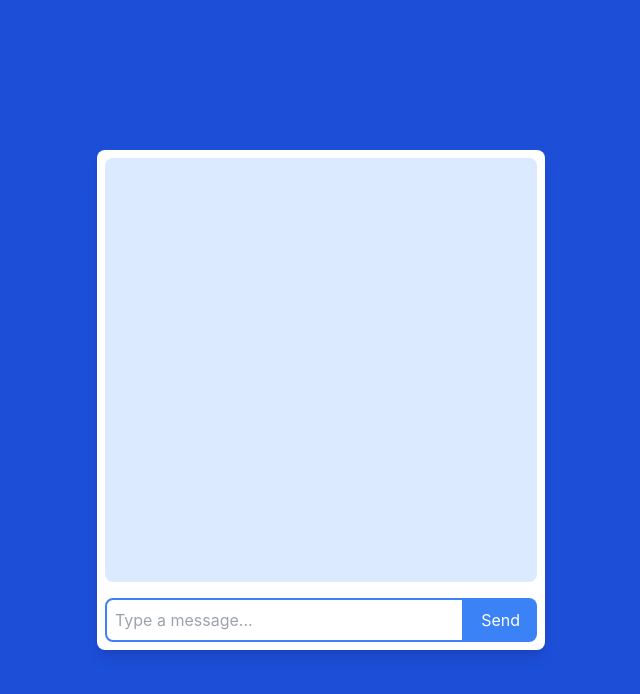
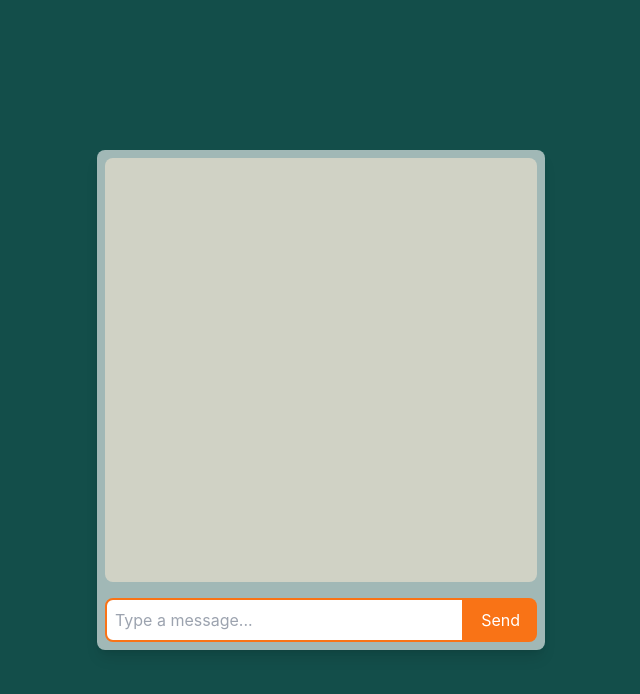
Before and after one commit to ilyafefelov/my-chatbot-app, a Vue app: page / in a window 1280 px wide. Shown: the top 694 px of the page, without its empty margins (319-959 px from the left). Built offline with nearby package versions, Linux system fonts and the light colour scheme.

Commit message:
wit.ai set-up

```diff
--- a/package.json
+++ b/package.json
@@ -9,6 +9,8 @@
     "preview": "vite preview"
   },
   "dependencies": {
+    "axios": "^1.6.7",
+    "node-wit": "^6.6.0",
     "quasar": "^2.14.3",
     "vue": "^3.3.11"
   },
--- a/src/App.vue
+++ b/src/App.vue
@@ -1,16 +1,42 @@
+
+
+<script setup>
+import { ref } from 'vue';
+import './index.css'; // Import Tailwind CSS
+import { sendMessageToWit } from './services/chatServices.js';
+
+const userInput = ref('');
+const messages = ref([]);
+
+const handleSendMessage = async () => {
+  if (userInput.value.trim()) {
+    try {
+      const response = await sendMessageToWit(userInput.value);
+      const botResponse = response?.response?.text;
+      console.log('botResponse:', botResponse);
+      messages.value.push({ text: userInput.value, sender: 'user' });
+      messages.value.push({ text: botResponse, sender: 'bot' });
+      userInput.value = ''; // Clear input after sending
+    } catch (error) {
+      console.error('Sending message failed:', error);
+    }
+  }
+};
+</script>
+
 <template>
-  <div class="w-full h-screen max-h-screen bg-blue-700 flex items-center justify-center p-4">
-    <div class="p-2 w-full max-w-md flex flex-col h-400px md:h-full md:min-h-[500px] ma bg-white shadow-lg rounded-lg">
-      <div class="flex-grow overflow-y-auto mb-4 p-2 bg-blue-100 rounded-lg max-h-screen" style="max-height: calc(100vh - 4rem);">
+  <div class="w-full h-screen max-h-screen bg-teal-900 flex items-center justify-center p-4">
+    <div class="p-2 w-full max-w-md flex flex-col h-400px md:h-full md:min-h-[500px] ma bg-white/60 shadow-lg rounded-lg">
+      <div class="flex-grow overflow-y-auto mb-4 p-2 bg-orange-100/50 rounded-lg max-h-screen" style="max-height: calc(100vh - 4rem);">
         <div v-for="(message, index) in messages" :key="index" class="my-2 p-2 bg-white rounded-lg shadow">
-          <span :class="message.sender === 'user' ? 'text-blue-700' : 'text-green-700'">
+          <span :class="message.sender === 'user' ? 'text-orange-700' : 'text-green-700'">
             {{ message.text }}
           </span>
         </div>
       </div>
-      <form @submit.prevent="sendMessage" class="flex">
-        <input v-model="userInput" type="text" placeholder="Type a message..." class="w-12 sm:w-auto flex-grow p-2 rounded-l-lg border-2 border-blue-500 outline-none focus:border-blue-700">
-        <button type="submit" class="bg-blue-500 hover:bg-blue-700 text-white py-2 px-4 rounded-r-lg">
+      <form @submit.prevent="handleSendMessage" class="flex">
+        <input v-model="userInput" type="text" placeholder="Type a message..." class="w-12 sm:w-auto flex-grow p-2 rounded-l-lg border-2 border-orange-500 outline-none focus:border-orange-700">
+        <button type="submit" class="bg-orange-500 hover:bg-orange-700 text-white py-2 px-4 rounded-r-lg">
           Send
         </button>
       </form>
@@ -18,35 +44,6 @@
   </div>
 </template>
 
-<script>
-import { ref } from 'vue';
-import './index.css'; // Import Tailwind CSS
-
-export default {
-  setup() {
-    const userInput = ref('');
-    const messages = ref([]);
-
-    const sendMessage = () => {
-      if (userInput.value.trim()) {
-        messages.value.push({ text: userInput.value, sender: 'user' });
-        userInput.value = ''; // Clear input after sending
-
-        // Simulate a bot response
-        setTimeout(() => {
-          const botMessage = {
-            text: "I'm a chatbot, and I'm here to help you!",
-            sender: 'bot',
-          };
-          messages.value.push(botMessage);
-        }, 1000);
-      }
-    };
-
-    return { userInput, messages, sendMessage };
-  },
-};
-</script>
 
 <style scoped>
 /* Custom class for the chat window height */
--- /dev/null
+++ b/src/services/chatServices.js
@@ -0,0 +1,54 @@
+import axios from 'axios';
+// import { Wit } require 'node-wit';
+
+// const API_URL = 'https://yourapi.endpoint/chat';const axios = require('axios');
+
+export const sendMessageToWit = async (message) => {
+    console.log('Sending message to Wit.ai:', message);
+try {
+    const response = await axios.post('https://api.wit.ai/event?v=20240213&session_id=prodwbp&context_map=%7B%7D', {
+        type: 'message',
+        message: message
+    }, {
+        headers: {
+            'Authorization': 'Bearer 2FRBXS5WS2NETCO5MHTE6V7D3NKM55OS',
+            'Content-Type': 'application/json'
+        }
+    });
+    console.log('Received data:', response.data);
+    return response.data;
+} catch (error) {
+    console.error('Error sending message to Wit.ai:', error);
+    throw error;
+}
+};
+
+// sendMessageToWit('Hello, world!')
+//   .then(data => console.log('Received data:', data))
+//   .catch(error => console.error('An error occurred:', error));
+// const WIT_TOKEN = '2FRBXS5WS2NETCO5MHTE6V7D3NKM55OS';
+
+// const witClient = new Wit({ accessToken: WIT_TOKEN });
+
+// export const sendMessage = async (message) => {
+//     try {
+//         const response = await axios.post(`${API_URL}/send`, { message });
+//         return response.data;
+//     } catch (error) {
+//         console.error('Error sending message:', error);
+//         throw error;
+//     }
+// };
+
+// export const sendMessage = async (message) => {
+//     try {
+//         const response = await witClient.message(message);
+//         console.log('Processed message:', response);
+//         return response;
+//     } catch (error) {
+//         console.error('Error processing message:', error);
+//         throw error;
+//     }
+// };curl ^
+//   -H "Authorization: Bearer 2FRBXS5WS2NETCO5MHTE6V7D3NKM55OS" ^
+//   "https://api.wit.ai/message?v=20240213&q="
```
Also changed, not shown: 1 other file (tests, documents, lock files or other folders).
